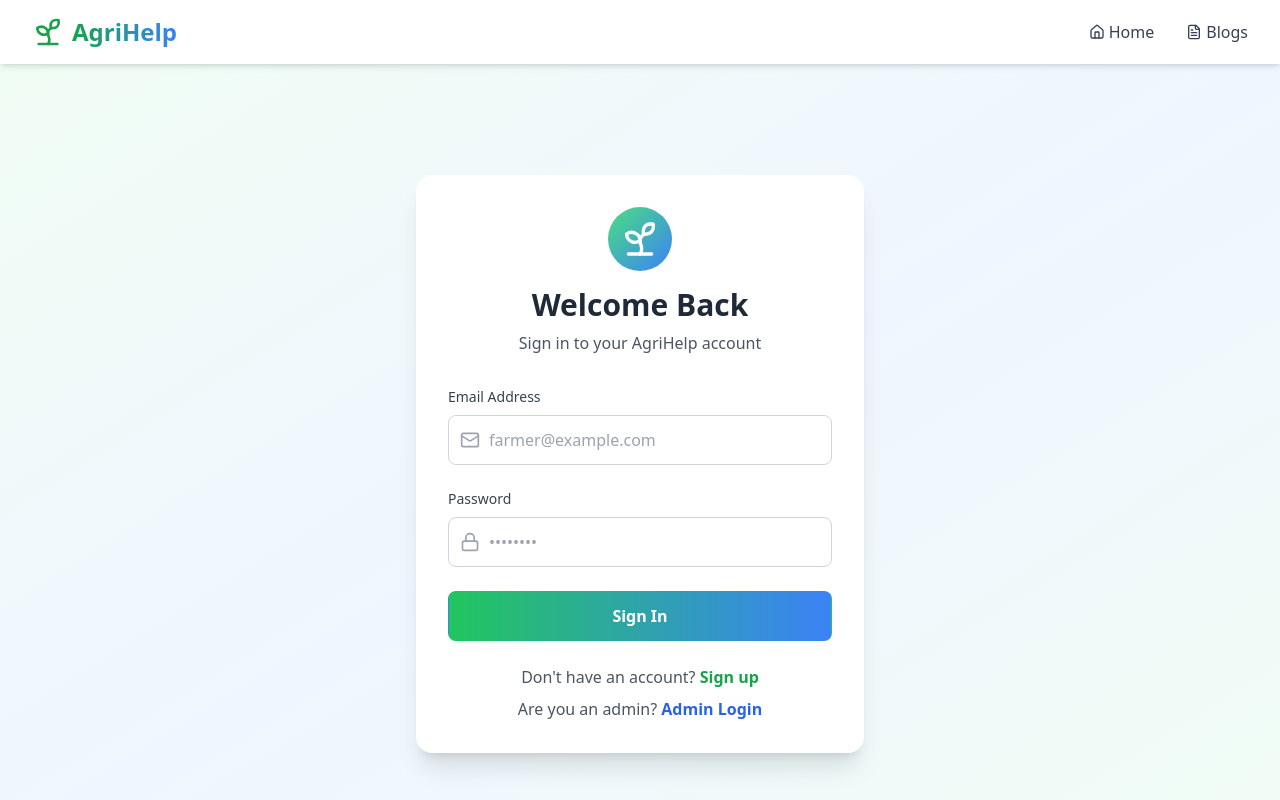
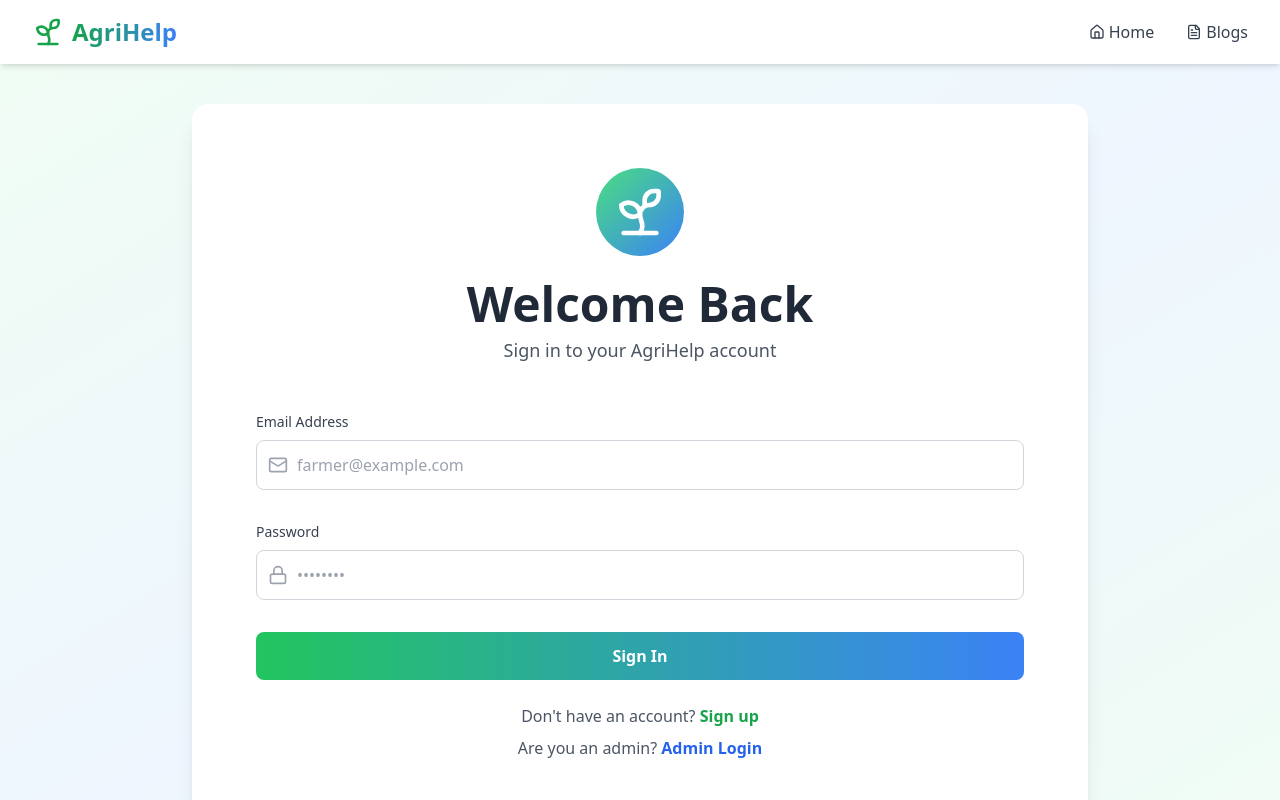
Before and after one commit to iamnoob123456789/AgriHelp, a React (Vite) app in the folder frontend/: page /login in a window 1280 px wide. Shown: the top 800 px of the page. Built offline with nearby package versions, Linux system fonts and the light colour scheme.

Commit message:
resolved rendering issues

```diff
--- a/frontend/package.json
+++ b/frontend/package.json
@@ -14,7 +14,7 @@
     "lucide-react": "^0.544.0",
     "react": "^19.1.1",
     "react-dom": "^19.1.1",
-    "react-router-dom": "^7.9.3"
+    "react-router-dom": "^7.9.4"
   },
   "devDependencies": {
     "@eslint/js": "^9.36.0",
--- a/frontend/src/index.css
+++ b/frontend/src/index.css
@@ -1,71 +1,22 @@
 @tailwind base;
 @tailwind components;
 @tailwind utilities;
-:root {
-  font-family: system-ui, Avenir, Helvetica, Arial, sans-serif;
-  line-height: 1.5;
-  font-weight: 400;
 
-  color-scheme: light dark;
-  color: rgba(255, 255, 255, 0.87);
-  background-color: #242424;
+* {
+  margin: 0;
+  padding: 0;
+  box-sizing: border-box;
+}
 
-  font-synthesis: none;
-  text-rendering: optimizeLegibility;
+body {
+  margin: 0;
+  font-family: system-ui, -apple-system, BlinkMacSystemFont, 'Segoe UI', Roboto, 'Helvetica Neue', Arial, sans-serif;
   -webkit-font-smoothing: antialiased;
   -moz-osx-font-smoothing: grayscale;
 }
 
-a {
-  font-weight: 500;
-  color: #646cff;
-  text-decoration: inherit;
+#root {
+  min-height: 100vh;
+  display: flex;
+  flex-direction: column;
 }
-a:hover {
-  color: #535bf2;
-}
-
-body {
-  margin: 0;
-  display: flex;
-  place-items: center;
-  min-width: 320px;
-  min-height: 100vh;
-}
-
-h1 {
-  font-size: 3.2em;
-  line-height: 1.1;
-}
-
-button {
-  border-radius: 8px;
-  border: 1px solid transparent;
-  padding: 0.6em 1.2em;
-  font-size: 1em;
-  font-weight: 500;
-  font-family: inherit;
-  background-color: #1a1a1a;
-  cursor: pointer;
-  transition: border-color 0.25s;
-}
-button:hover {
-  border-color: #646cff;
-}
-button:focus,
-button:focus-visible {
-  outline: 4px auto -webkit-focus-ring-color;
-}
-
-@media (prefers-color-scheme: light) {
-  :root {
-    color: #213547;
-    background-color: #ffffff;
-  }
-  a:hover {
-    color: #747bff;
-  }
-  button {
-    background-color: #f9f9f9;
-  }
-}
--- a/frontend/src/main.jsx
+++ b/frontend/src/main.jsx
@@ -1,9 +1,13 @@
 import { StrictMode } from 'react'
 import { createRoot } from 'react-dom/client'
+import { BrowserRouter } from 'react-router-dom'
 import './index.css'
 import App from './App.jsx'
+
 createRoot(document.getElementById('root')).render(
   <StrictMode>
-    <App />
+    <BrowserRouter>
+      <App />
+    </BrowserRouter>
   </StrictMode>,
 )
--- a/frontend/src/pages/AdminLogin.jsx
+++ b/frontend/src/pages/AdminLogin.jsx
@@ -1,13 +1,11 @@
 import { useState } from 'react';
-import { Link, useNavigate } from 'react-router-dom';
 import { Mail, Lock, AlertCircle, ShieldCheck } from 'lucide-react';
 
-export function AdminLogin() {
+export default function AdminLogin() {
   const [email, setEmail] = useState('');
   const [password, setPassword] = useState('');
   const [error, setError] = useState('');
   const [loading, setLoading] = useState(false);
-  const navigate = useNavigate();
 
   const handleAdminLogin = async (e) => {
     e.preventDefault();
@@ -17,24 +15,24 @@ export function AdminLogin() {
     // Simulate a successful admin login
     // In a real app, you'd call the admin login API endpoint
     setTimeout(() => {
-      // For now, let's assume login is successful and navigate to the admin dashboard
-      navigate('/admin');
+      // For now, let's assume login is successful
+      alert('Login successful! Redirecting to admin dashboard...');
       setLoading(false);
     }, 1000);
   };
 
   return (
-    <div className="min-h-screen bg-gradient-to-br from-blue-50 via-gray-50 to-blue-50 flex items-center justify-center py-12 px-4 sm:px-6 lg:px-8">
-      <div className="max-w-md w-full">
-        <div className="bg-white rounded-2xl shadow-xl p-8">
-          <div className="text-center mb-8">
-            <div className="flex justify-center mb-4">
-              <div className="p-3 bg-gradient-to-br from-blue-500 to-gray-600 rounded-full">
-                <ShieldCheck className="h-10 w-10 text-white" />
+    <div className="h-screen bg-gradient-to-br from-blue-50 via-gray-50 to-blue-50 flex items-center justify-center py-12 px-4 sm:px-6 lg:px-8">
+      <div className="w-full max-w-md lg:max-w-2xl xl:max-w-4xl">
+        <div className="bg-white rounded-2xl shadow-xl p-8 lg:p-12 xl:p-16">
+          <div className="text-center mb-8 lg:mb-12">
+            <div className="flex justify-center mb-4 lg:mb-6">
+              <div className="p-3 lg:p-4 bg-gradient-to-br from-blue-500 to-gray-600 rounded-full">
+                <ShieldCheck className="h-10 w-10 lg:h-14 lg:w-14 text-white" />
               </div>
             </div>
-            <h2 className="text-3xl font-bold text-gray-800">Admin Portal</h2>
-            <p className="text-gray-600 mt-2">Sign in to manage AgriHelp</p>
+            <h2 className="text-3xl lg:text-4xl xl:text-5xl font-bold text-gray-800">Admin Portal</h2>
+            <p className="text-gray-600 mt-2 lg:text-lg">Sign in to manage AgriHelp</p>
           </div>
 
           {error && (
@@ -44,7 +42,7 @@ export function AdminLogin() {
             </div>
           )}
 
-          <form onSubmit={handleAdminLogin} className="space-y-6">
+          <form onSubmit={handleAdminLogin} className="space-y-6 lg:space-y-8">
             <div>
               <label className="block text-sm font-medium text-gray-700 mb-2">
                 Admin Email
@@ -91,9 +89,9 @@ export function AdminLogin() {
           <div className="mt-6 text-center">
             <p className="text-gray-600">
               Not an admin?{' '}
-              <Link to="/login" className="text-green-600 font-semibold hover:text-green-700">
+              <a href="/login" className="text-green-600 font-semibold hover:text-green-700">
                 User Login
-              </Link>
+              </a>
             </p>
           </div>
         </div>
--- a/frontend/src/pages/Login.jsx
+++ b/frontend/src/pages/Login.jsx
@@ -42,17 +42,17 @@ export function Login() {
   };
 
   return (
-    <div className="min-h-screen bg-gradient-to-br from-green-50 via-blue-50 to-green-50 flex items-center justify-center py-12 px-4 sm:px-6 lg:px-8">
-      <div className="max-w-md w-full">
-        <div className="bg-white rounded-2xl shadow-xl p-8">
-          <div className="text-center mb-8">
-            <div className="flex justify-center mb-4">
-              <div className="p-3 bg-gradient-to-br from-green-400 to-blue-500 rounded-full">
-                <Sprout className="h-10 w-10 text-white" />
+    <div className="h-screen bg-gradient-to-br from-green-50 via-blue-50 to-green-50 flex items-center justify-center py-12 px-4 sm:px-6 lg:px-8">
+      <div className="w-full max-w-md lg:max-w-2xl xl:max-w-4xl">
+        <div className="bg-white rounded-2xl shadow-xl p-8 lg:p-12 xl:p-16">
+          <div className="text-center mb-8 lg:mb-12">
+            <div className="flex justify-center mb-4 lg:mb-6">
+              <div className="p-3 lg:p-4 bg-gradient-to-br from-green-400 to-blue-500 rounded-full">
+                <Sprout className="h-10 w-10 lg:h-14 lg:w-14 text-white" />
               </div>
             </div>
-            <h2 className="text-3xl font-bold text-gray-800">Welcome Back</h2>
-            <p className="text-gray-600 mt-2">Sign in to your AgriHelp account</p>
+            <h2 className="text-3xl lg:text-4xl xl:text-5xl font-bold text-gray-800">Welcome Back</h2>
+            <p className="text-gray-600 mt-2 lg:text-lg">Sign in to your AgriHelp account</p>
           </div>
 
           {error && (
@@ -62,7 +62,7 @@ export function Login() {
             </div>
           )}
 
-          <form onSubmit={handleLogin} className="space-y-6">
+          <form onSubmit={handleLogin} className="space-y-6 lg:space-y-8">
             <div>
               <label className="block text-sm font-medium text-gray-700 mb-2">
                 Email Address
--- a/frontend/src/pages/Signup.jsx
+++ b/frontend/src/pages/Signup.jsx
@@ -59,7 +59,7 @@ export function Signup() {
   };
 
   return (
-    <div className="min-h-screen bg-gradient-to-br from-green-50 via-blue-50 to-green-50 flex items-center justify-center py-12 px-4 sm:px-6 lg:px-8">
+    <div className="h-screen bg-gradient-to-br from-green-50 via-blue-50 to-green-50 flex items-center justify-center py-12 px-4 sm:px-6 lg:px-8">
       <div className="max-w-md w-full">
         <div className="bg-white rounded-2xl shadow-xl p-8">
           <div className="text-center mb-8">
```
Also changed, not shown: frontend/src/App.jsx (+2 -5 lines), frontend/src/pages/Blogs.jsx (+16 -16 lines), 1 other file (tests, documents, lock files or other folders).
